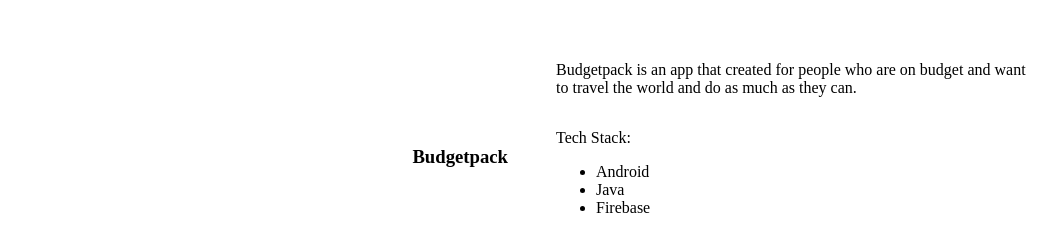
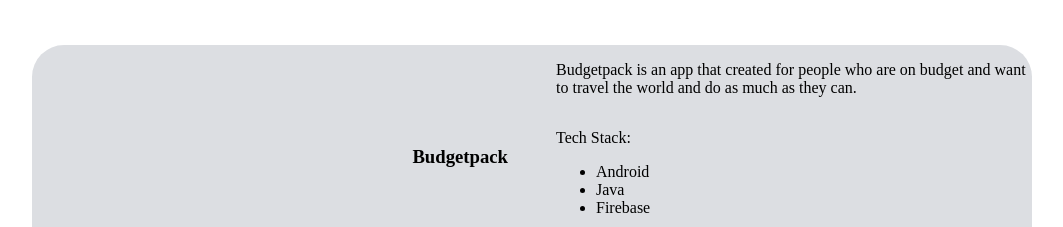
Before and after one commit to anilsansak/anilsansak.github.io, a Gatsby site: page /en in a window 1280 px wide. Shown: the part 2117-2344 px from the top of the page, without its empty margins (108-1171 px from the left). Built offline with nearby package versions, Linux system fonts and the light colour scheme; Gatsby itself is replaced by a stand-in of ours.

Commit message:
projects background added

```diff
--- a/src/components/Projects/index.js
+++ b/src/components/Projects/index.js
@@ -28,8 +28,9 @@
     display: "flex",
     flexDirection: "row",
     justifyContent: "center",
-    borderBottom: "1px dashed #454545",
-    marginTop: 48
+    marginTop: 48,
+    backgroundColor: "#dcdee2",
+    borderRadius: 32
   },
   Title: {
     display: "flex",
```
